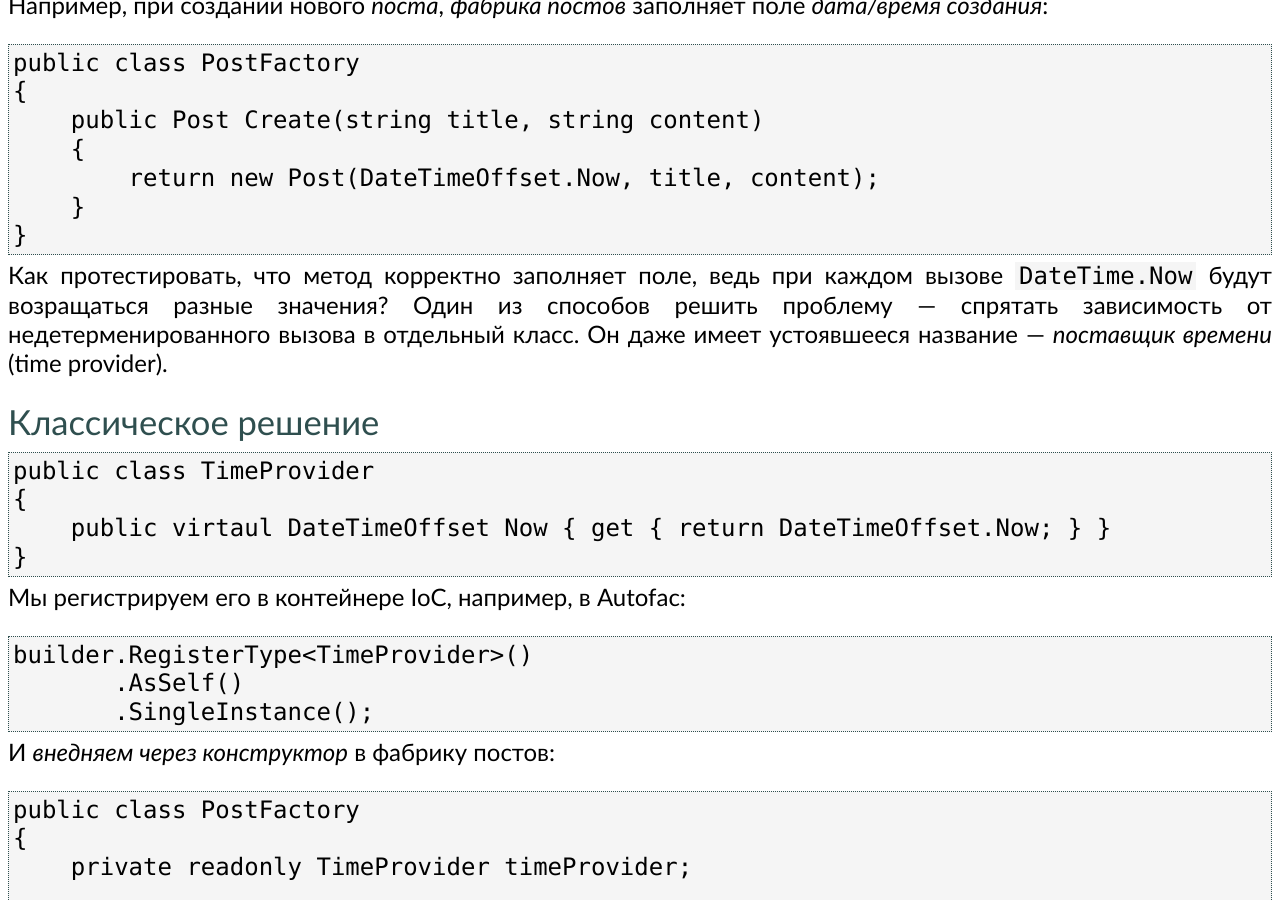
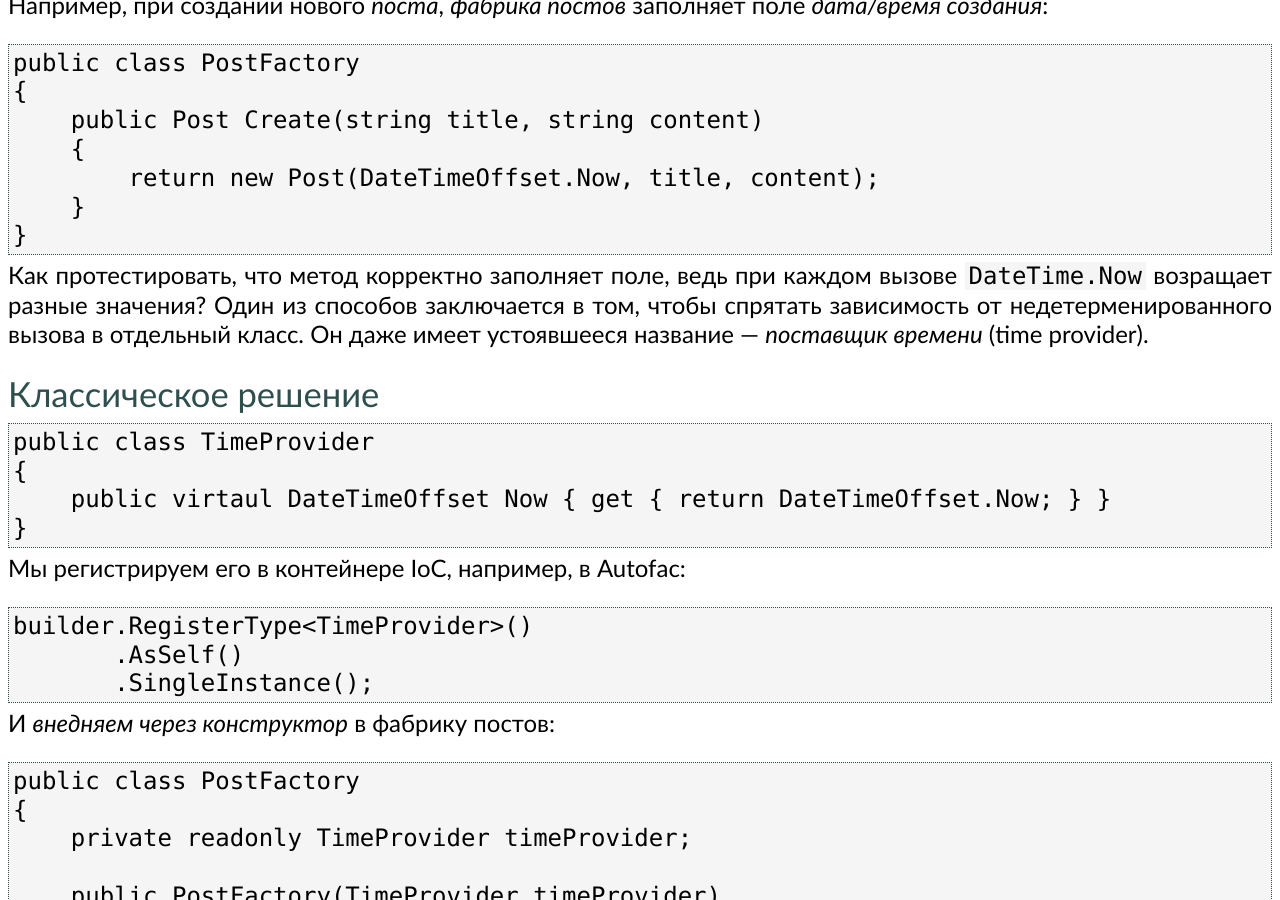
Before and after one commit to markshevchenko/markshevchenko.github.io, a Jekyll site: the page built from _posts/2017-06-29-right-time-provider-for-csharp.md, in a window 1280 px wide and 900 px high, scrolled down 324 px. Built offline with Jekyll 4.4.1, drawn with Linux system fonts in a browser that asks for light colours; some web fonts are replaced; comment, search, counter and statistics services are not loaded.

Commit message:
Update 2017-06-29-right-time-provider-for-csharp.md

```diff
--- a/_posts/2017-06-29-right-time-provider-for-csharp.md
+++ b/_posts/2017-06-29-right-time-provider-for-csharp.md
@@ -17,8 +17,8 @@ date: 2017-06-29 17:15:00 +0300
         }
     }
 
-Как протестировать, что метод корректно заполняет поле, ведь при каждом вызове `DateTime.Now` будут возращаться
-разные значения? Один из способов решить проблему&nbsp;&mdash; спрятать зависимость от недетерменированного вызова
+Как протестировать, что метод корректно заполняет поле, ведь при каждом вызове `DateTime.Now` возращает
+разные значения? Один из способов заключается в том, чтобы спрятать зависимость от недетерменированного вызова
 в отдельный класс. Он даже имеет устоявшееся название&nbsp;&mdash; *поставщик времени* (time provider).
 
 ### Классическое решение
```
